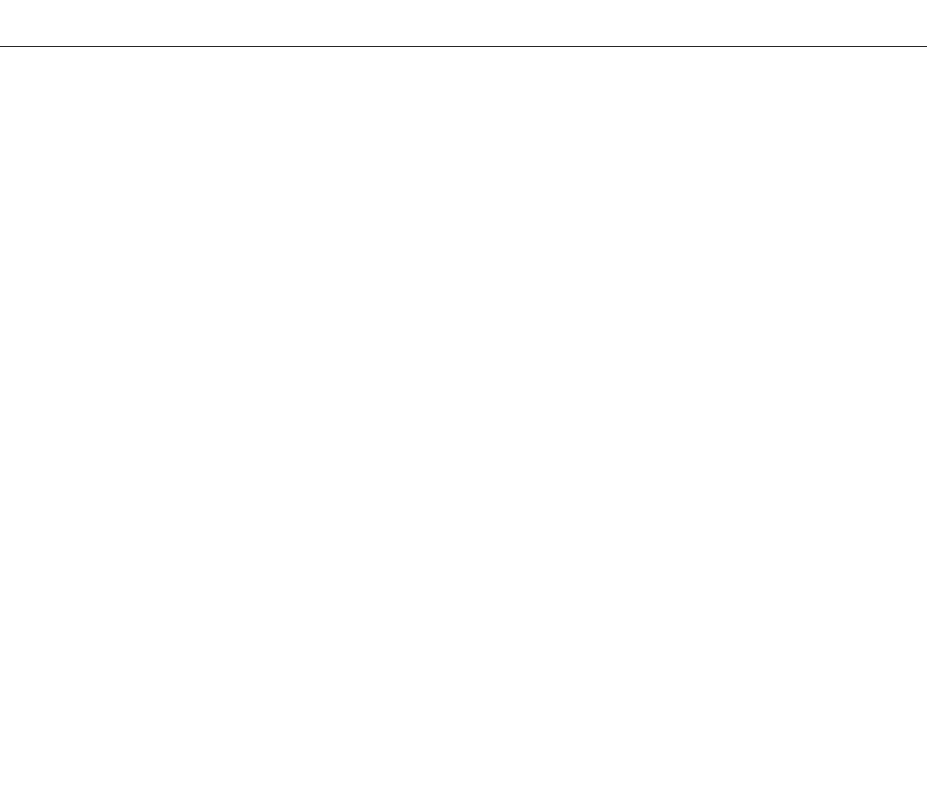
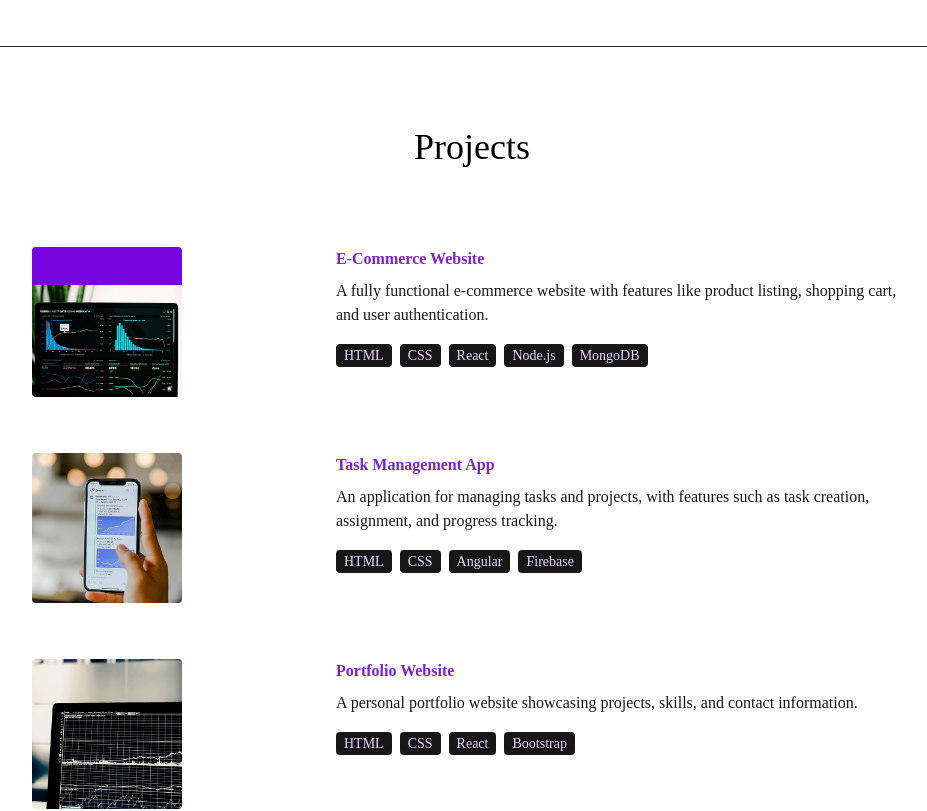
Before and after one commit to Ayesha19297/Portfolio, a React (Vite) app in the folder my-portfolio/: page / in a window 1280 px wide. Shown: the part 1540-2351 px from the top of the page, without its empty margins (168-1095 px from the left). Before the commit the page ends 1587 px from the top, so only its background shows below. Built offline with nearby package versions, Linux system fonts and the light colour scheme; a web font is replaced by a local one.

Commit message:
added projects section

```diff
--- a/my-portfolio/src/App.jsx
+++ b/my-portfolio/src/App.jsx
@@ -1,6 +1,7 @@
 import About from "./Components/About";
 import Hero from "./Components/Hero";
 import Navbar from "./Components/Navbar";
+import Projects from "./Components/Projects";
 import Technologies from "./Components/Technologies";
 
 const App = () => {
@@ -18,6 +19,7 @@
         <Hero />
         <About />
         <Technologies />
+        <Projects />
       </div>
     </>
   );
--- /dev/null
+++ b/my-portfolio/src/Components/Projects.jsx
@@ -0,0 +1,40 @@
+import { PROJECTS } from "../constants";
+
+const Projects = () => {
+  return (
+    <div className="border-b border-neutral-900 pb-4">
+      <h1 className="my-20 text-center text-4xl">Projects</h1>
+      <div>
+        {PROJECTS.map((project, index) => (
+          <div key={index} className="mb-8 flex flex-wrap lg:justify-center">
+            <div className="w-full lg:w-1/4">
+              <img
+                src={project.image}
+                width={150}
+                height={150}
+                alt={project.title}
+                className="mb-6 rounded"
+              />
+            </div>
+            <div className="w-full max-w-xl lg:w-3/4 ">
+              <h6 className="mb-2 text-purple-700 font-semibold">
+                {project.title}
+              </h6>
+              <p className="mb-4 text-neutral-900">{project.description}</p>
+              {project.technologies.map((tech, index) => (
+                <span
+                  key={index}
+                  className="mr-2 rounded bg-neutral-900 px-2 py-1 text-sm font-medium text-purple-200"
+                >
+                  {tech}
+                </span>
+              ))}
+            </div>
+          </div>
+        ))}
+      </div>
+    </div>
+  );
+};
+
+export default Projects;
```
